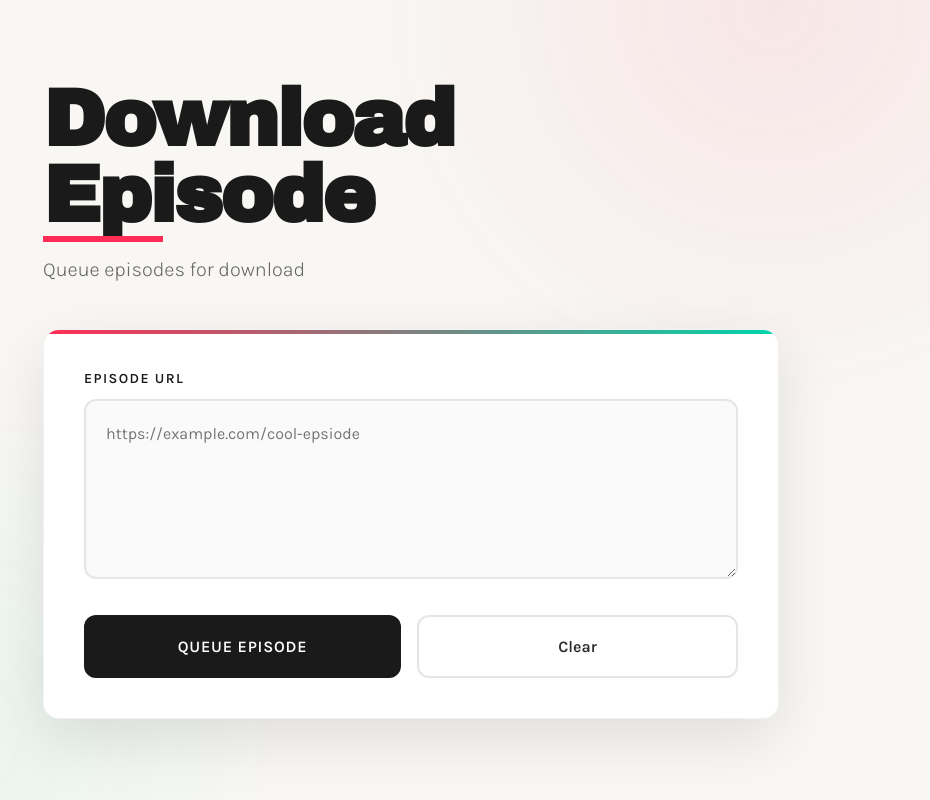
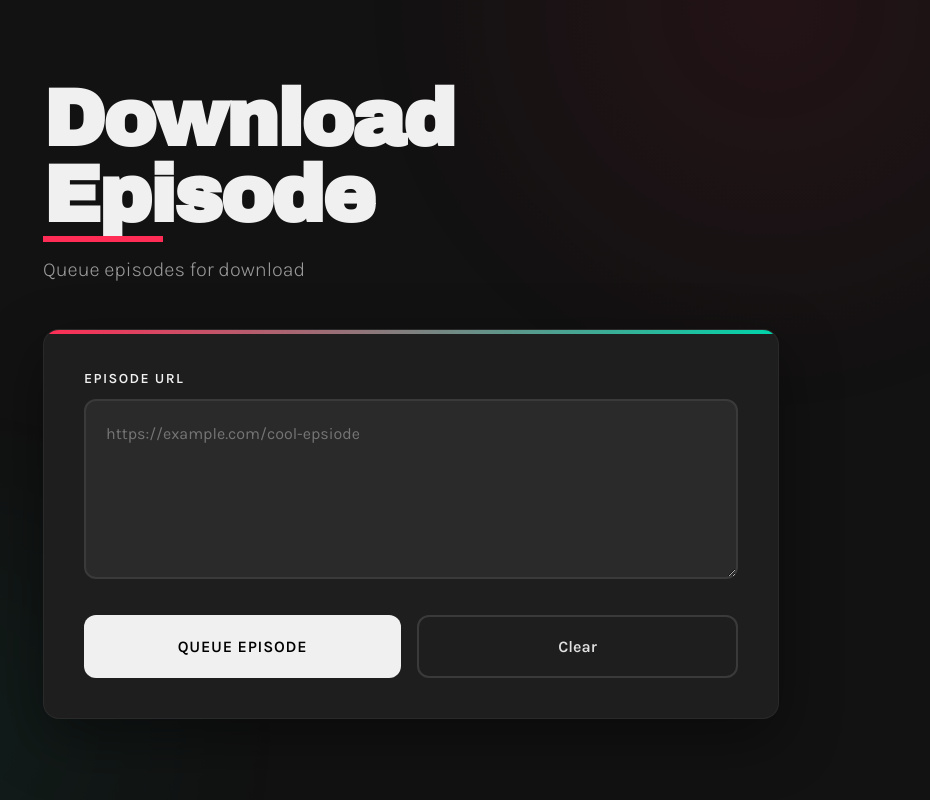
Before and after one commit to akamboj/Show-Saver, a Flask app: page / in a window 1280 px wide. Shown: the whole page, without its empty margins (229-1159 px from the left). Run offline with Flask 3, Linux system fonts and the light colour scheme; data that the repository does not hold is empty; parts of the project's set-up code (start-up, migrations or seed data) failed here and were passed over.

Commit message:
Make page dark

```diff
--- a/showsaver/templates/index.html
+++ b/showsaver/templates/index.html
@@ -10,11 +10,11 @@
     <style>
         :root {
             --primary: #FF2D55;
-            --secondary: #1a1a1a;
-            --background: #f8f7f4;
-            --text: #2a2a2a;
+            --secondary: #f0f0f0;
+            --background: #121212;
+            --text: #e0e0e0;
             --accent: #00D4AA;
-            --shadow: rgba(0, 0, 0, 0.1);
+            --shadow: rgba(0, 0, 0, 0.4);
         }
 
         * {
@@ -129,7 +129,7 @@
         .subtitle {
             font-size: clamp(1rem, 2.5vw, 1.25rem);
             font-weight: 300;
-            color: #666;
+            color: #999;
             margin-top: 1.5rem;
             animation: fadeIn 0.8s ease-out 0.4s both;
         }
@@ -144,11 +144,11 @@
         }
 
         .form-container {
-            background: white;
+            background: #1e1e1e;
             border-radius: 16px;
             padding: 2.5rem;
             box-shadow: 0 20px 60px var(--shadow);
-            border: 1px solid rgba(0, 0, 0, 0.05);
+            border: 1px solid rgba(255, 255, 255, 0.05);
             animation: slideUp 0.8s ease-out 0.2s both;
             position: relative;
             overflow: hidden;
@@ -193,20 +193,21 @@
             width: 100%;
             min-height: 180px;
             padding: 1.25rem;
-            border: 2px solid #e5e5e5;
+            border: 2px solid #3a3a3a;
             border-radius: 12px;
             font-family: 'Karla', sans-serif;
             font-size: 1rem;
             line-height: 1.6;
             resize: vertical;
             transition: all 0.3s ease;
-            background: #fafafa;
+            background: #2a2a2a;
+            color: var(--text);
         }
 
         textarea:focus {
             outline: none;
             border-color: var(--primary);
-            background: white;
+            background: #2a2a2a;
             box-shadow: 0 0 0 4px rgba(255, 45, 85, 0.1);
         }
 
@@ -232,7 +233,7 @@
 
         .submit-btn {
             background: var(--secondary);
-            color: white;
+            color: rgb(0, 0, 0);
             text-transform: uppercase;
             letter-spacing: 0.05em;
         }
@@ -278,12 +279,12 @@
         .clear-btn {
             background: transparent;
             color: var(--text);
-            border: 2px solid #e5e5e5;
+            border: 2px solid #3a3a3a;
         }
 
         .clear-btn:hover {
             border-color: var(--secondary);
-            background: #fafafa;
+            background: #2a2a2a;
         }
 
         .response {
@@ -317,7 +318,7 @@
         .response-text {
             font-size: 0.95rem;
             line-height: 1.6;
-            color: #555;
+            color: #aaa;
         }
 
         .stats {
@@ -325,7 +326,7 @@
             gap: 1.5rem;
             margin-top: 1rem;
             padding-top: 1rem;
-            border-top: 1px solid rgba(0, 0, 0, 0.1);
+            border-top: 1px solid rgba(255, 255, 255, 0.1);
         }
 
         .stat {
@@ -343,7 +344,7 @@
             font-size: 0.75rem;
             text-transform: uppercase;
             letter-spacing: 0.1em;
-            color: #888;
+            color: #777;
         }
 
         /* Mobile responsiveness */
@@ -444,7 +445,7 @@
         }
 
         .queue-item {
-            background: white;
+            background: #1e1e1e;
             border-radius: 12px;
             padding: 1.25rem;
             border-left: 4px solid var(--accent);
@@ -512,7 +513,7 @@
         .queue-item-progress {
             margin-top: 0.75rem;
             height: 4px;
-            background: #e5e5e5;
+            background: #3a3a3a;
             border-radius: 2px;
             overflow: hidden;
         }
```
